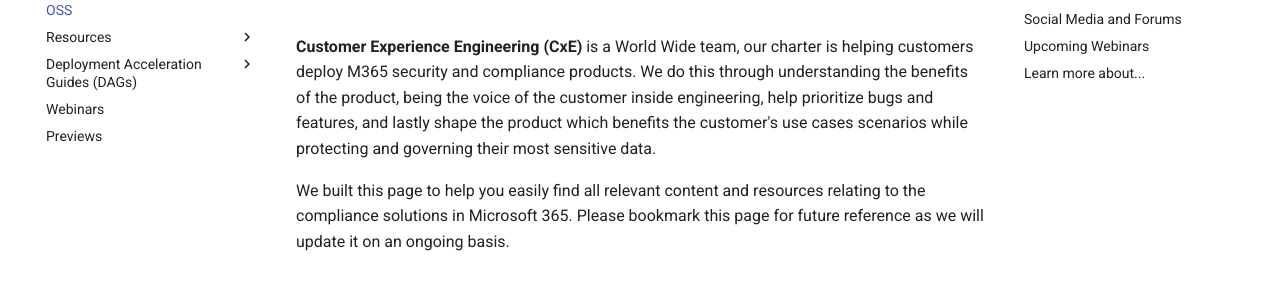
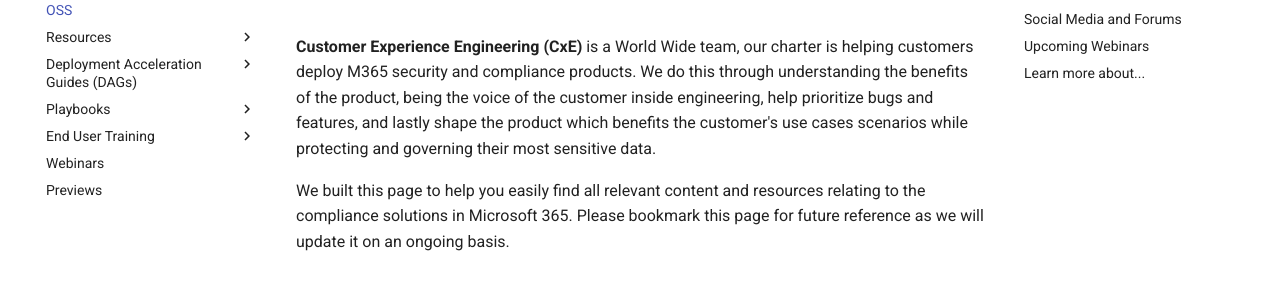
Before and after one commit to microsoft/ComplianceCxE, an MkDocs documentation site: the page built from docs/index.md, in a window 1280 px wide. Shown: the part 146-439 px from the top of the page. Built offline with MkDocs 1.6.1 and Material for MkDocs 9.7.7, drawn with Linux system fonts in a browser that asks for light colours; old or Windows-style settings are respelled for this version of MkDocs.

Commit message:
publish new pages

```diff
--- a/mkdocs.yml
+++ b/mkdocs.yml
@@ -19,12 +19,12 @@
       - Microsoft Information Governance and Records Management: dag/mig-rm.md
       - Microsoft Information Protection and Data Loss Prevention: dag/mip-dlp.md
       - Resources: dag/dag-resources.md
-    #- Playbooks:
-    #  - Exchange ETR to DLP Playbook: etr2dlp.md
-    #  - Teams DLP Playbook: teamsdlp.md
-    #- End User Training:
-    #  - Sensitivity Labels: enduser\sensitivity.md
-    #  - Retention Labels: enduser\retention.md
+    - Playbooks:
+      - Exchange ETR to DLP Playbook: playbooks/etr2dlp.md
+      - Teams DLP Playbook: playbooks/teamsdlp.md
+    - End User Training:
+      - Sensitivity Labels: enduser\sensitivity.md
+      - Retention Labels: enduser\retention.md
     - Webinars: webinars.md
     - Previews: previews.md
     #- Contribute:
```
Also changed, not shown: docs/enduser/retention.md (added, +3 -0 lines), docs/enduser/sensitivity.md (added, +3 -0 lines), docs/playbooks/etr2dlp.md (added, +3 -0 lines), docs/playbooks/teamsdlp.md (added, +3 -0 lines).
